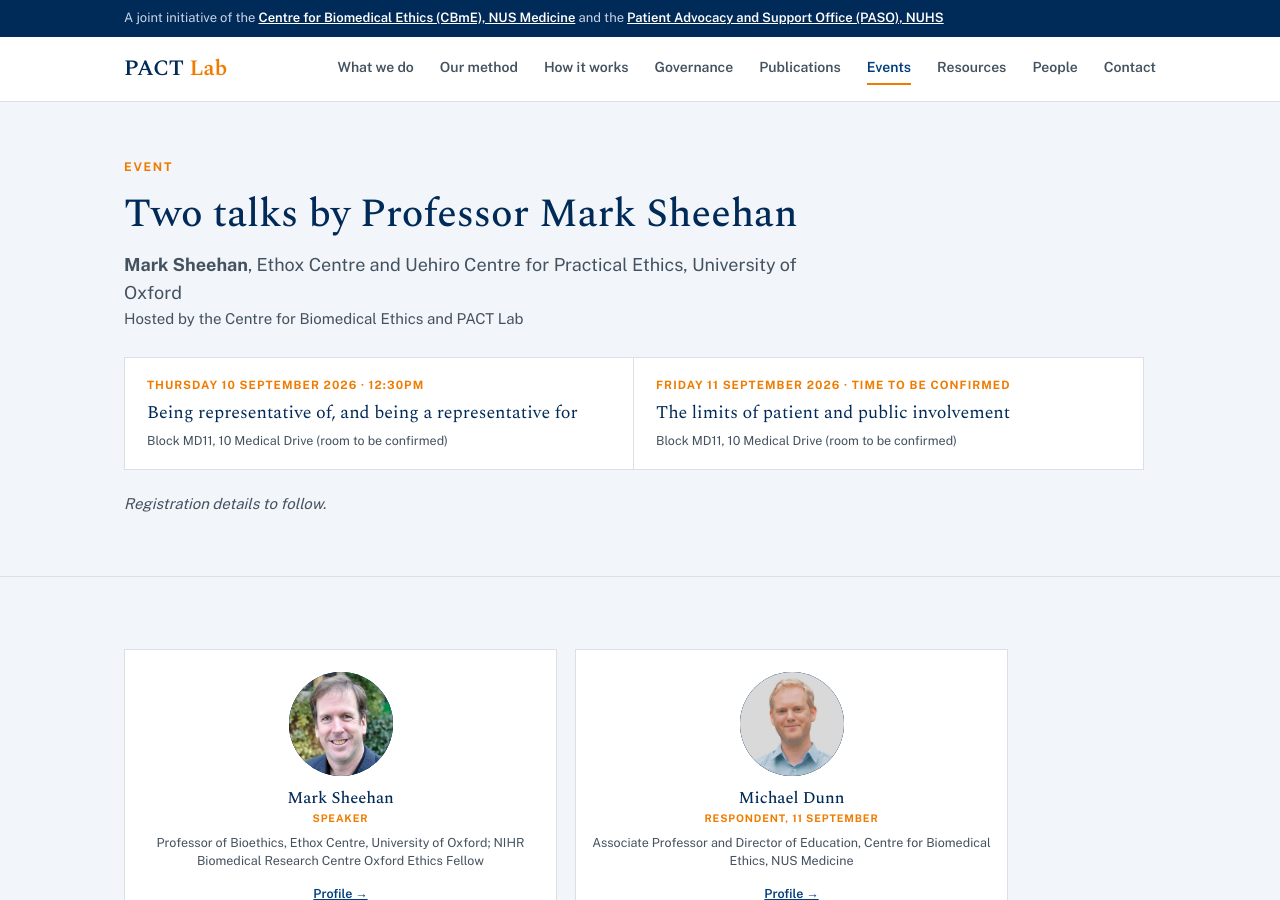
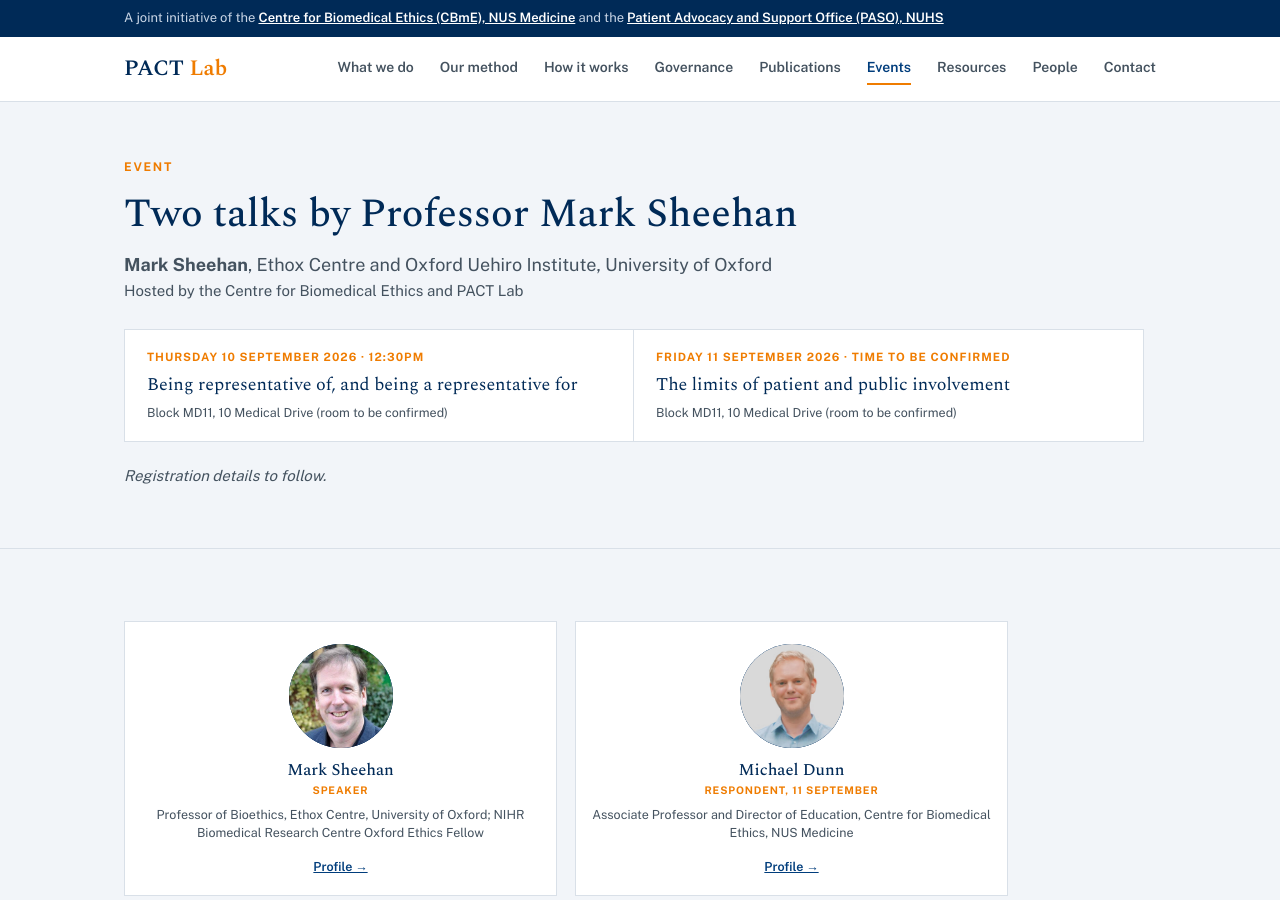
Before and after one commit to earp-lab/pact-lab, a Jekyll site: the page built from _events/mark-sheehan-visit.md, in a window 1280 px wide and 900 px high. Built offline with Jekyll 4.4.1, drawn with Linux system fonts in a browser that asks for light colours.

Commit message:
Update mark-sheehan-visit.md

```diff
--- a/_events/mark-sheehan-visit.md
+++ b/_events/mark-sheehan-visit.md
@@ -1,7 +1,7 @@
 ---
 title: "Two talks by Professor Mark Sheehan"
 speaker: "Mark Sheehan"
-affiliation: "Ethox Centre and Uehiro Centre for Practical Ethics, University of Oxford"
+affiliation: "Ethox Centre and Oxford Uehiro Institute, University of Oxford"
 date: 2026-09-10
 location: "Block MD11, 10 Medical Drive (room to be confirmed)"
 host: "Hosted by the Centre for Biomedical Ethics and PACT Lab"
```
